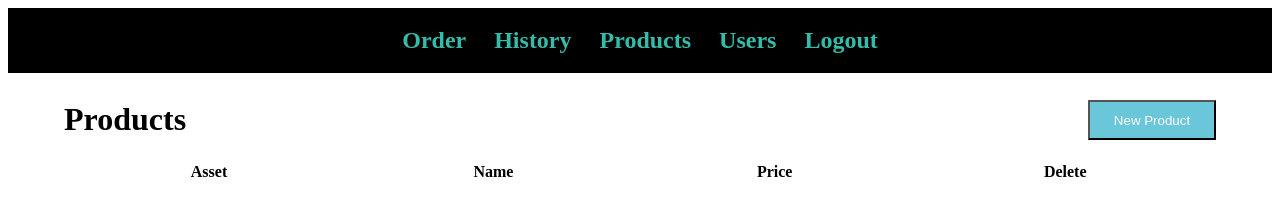
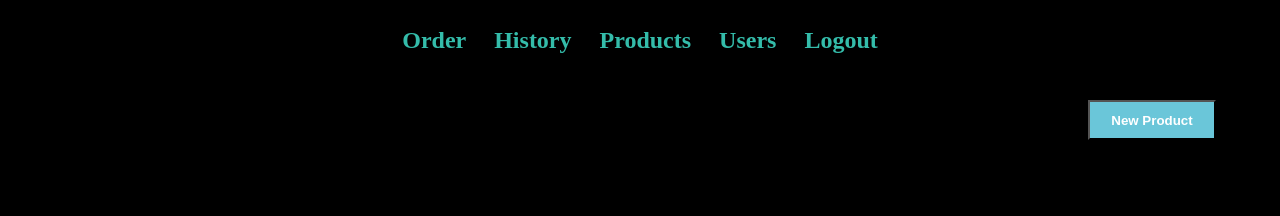
Before and after one commit to devilking6105/Payment-Processor, a website: page admin_public/products.html in a window 1280 px wide. Drawn offline with Linux system fonts and the light colour scheme; no server answers.

Commit message:
Update products.html

```diff
--- a/admin_public/products.html
+++ b/admin_public/products.html
@@ -2,7 +2,7 @@
 
 <html>
     <head>
-        <title>SOV Payment Processor</title>
+        <title>HTH Payment Processor</title>
         <meta name="viewport" content="width=device-width, initial-scale=1, shrink-to-fit=no">
         <meta charset="UTF-8">
         <link rel="stylesheet" href="/css/common.css">
@@ -22,10 +22,14 @@
     <body>
         <div id="productsHeader">
             <h1 id="productsH1">Products</h1>
-            <button onclick="newProduct()" id="newButton">New Product</button>
+            <button onclick="newProduct()" id="newButton"><b>New Product</b></button>
         </div>
         <br>
-
+<style>
+     body{
+        background-color: black;
+}
+</style>
         <div id="productsDiv">
             <table id="products">
                 <thead>
```
